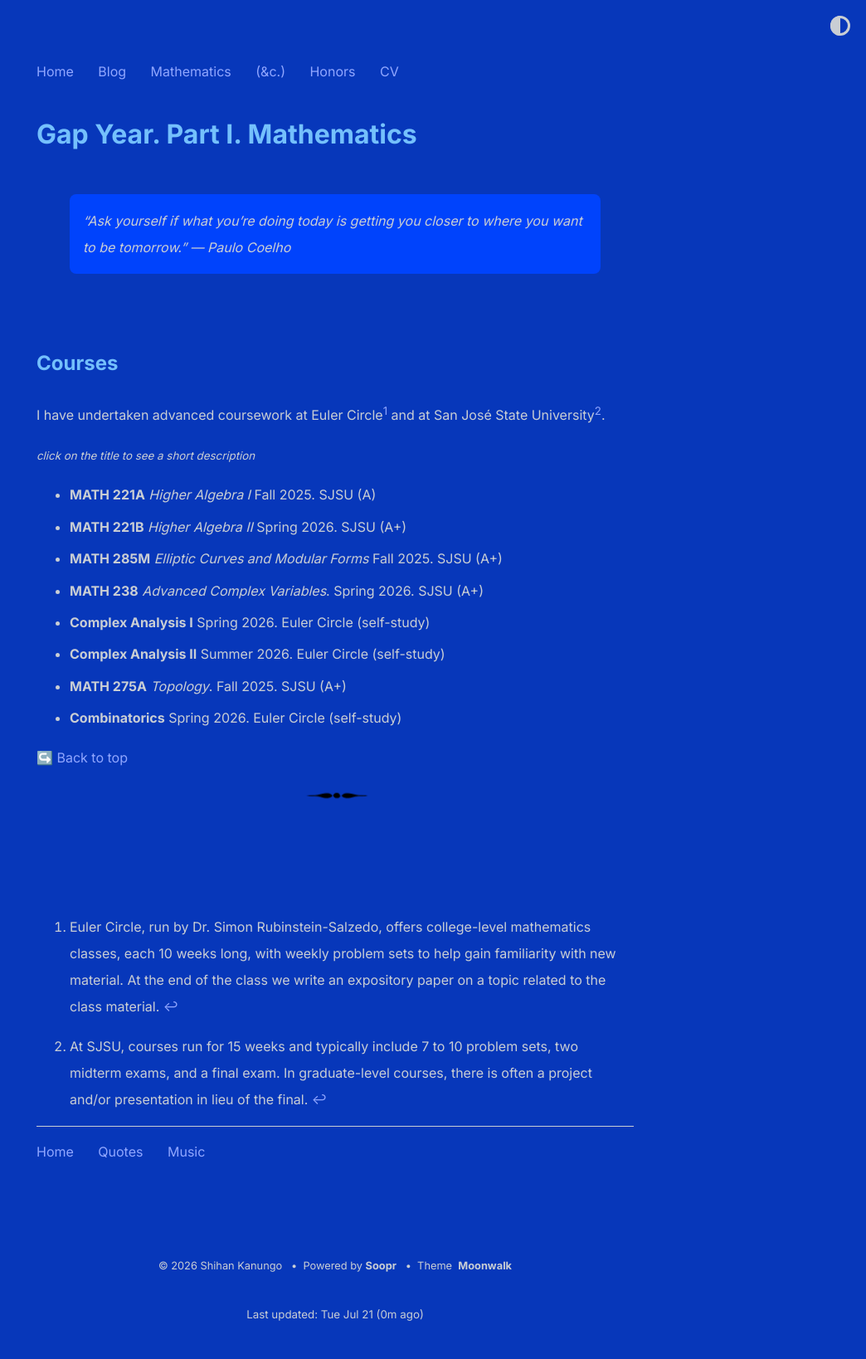
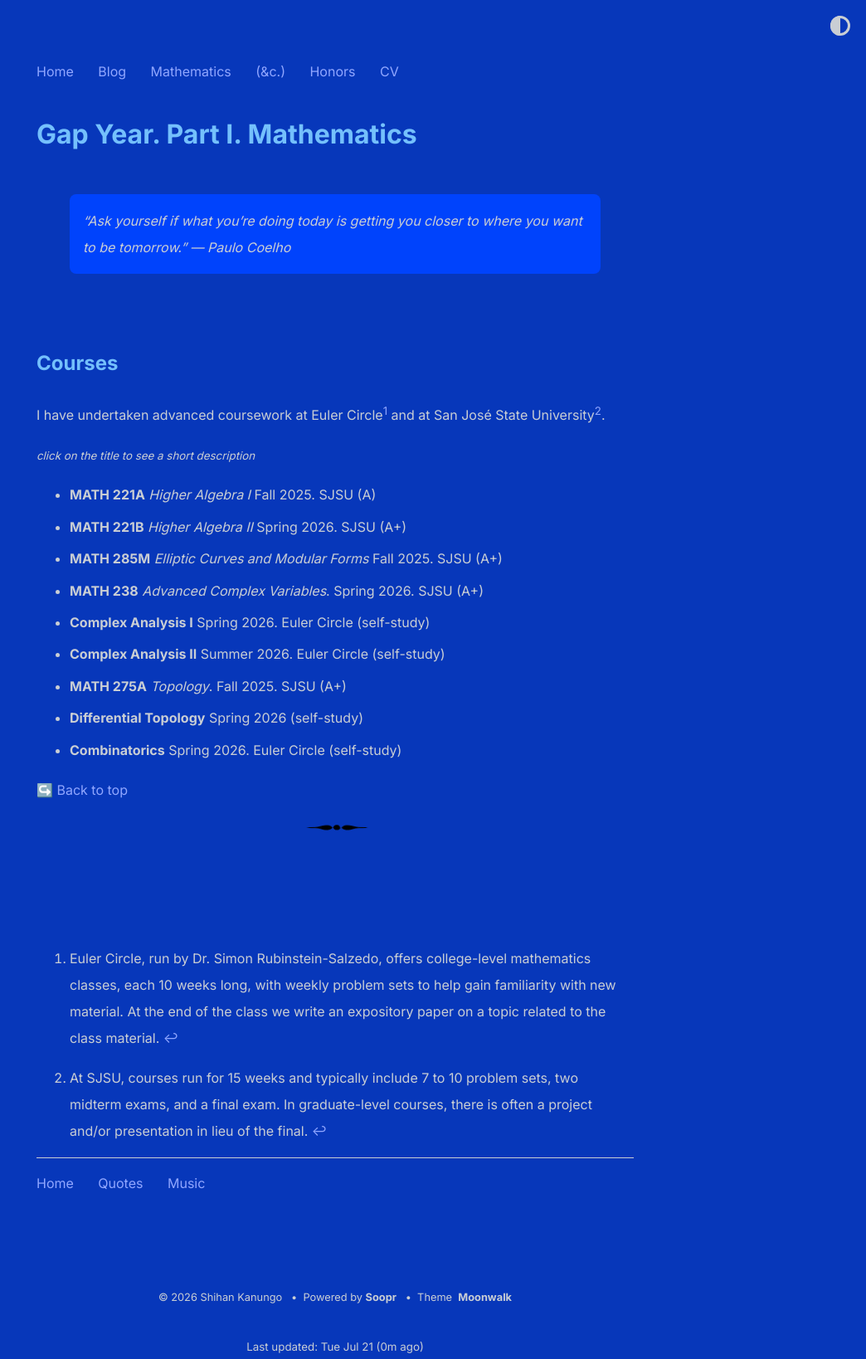
Before and after one commit to shihankanungo/shihankanungo.github.io, a Jekyll site: the page built from gap-year-math.md, in a window 1280 px wide. Shown: the whole page at 83% size, without its empty margins (236-1280 px from the left). Built offline with Jekyll 4.4.1, drawn with Linux system fonts in a browser that asks for light colours; before the commit the page ends 1599 px from its top, so only the background shows below that.

Commit message:
Update gap-year-math.md

```diff
--- a/gap-year-math.md
+++ b/gap-year-math.md
@@ -59,6 +59,12 @@ I have undertaken advanced coursework at Euler Circle[^1] and at San José State
 </details></li>
 
 <li><details>
+  <summary style="list-style-type: none;"><b>Differential Topology</b> Spring 2026 (self-study)</summary>
+  <small>I read the entire textbook and solved the exercises at the end.</small><br>
+  <small>Textbook: John Milnor. <i>Topology from the differentiable viewpoint.</i></small>
+</details></li>
+
+<li><details>
   <summary style="list-style-type: none;"><b>Combinatorics</b> Spring 2026. Euler Circle (self-study)</summary>
   <small>Special numbers, rising and falling factorials, sieving, restricted permutations, posets, incidence algebras, generating functions, recurrences and convolutions.</small><br>
   <small>Textbook: Simon Rubinstein-Salzedo. <i>Combinatorics.</i></small>
```
